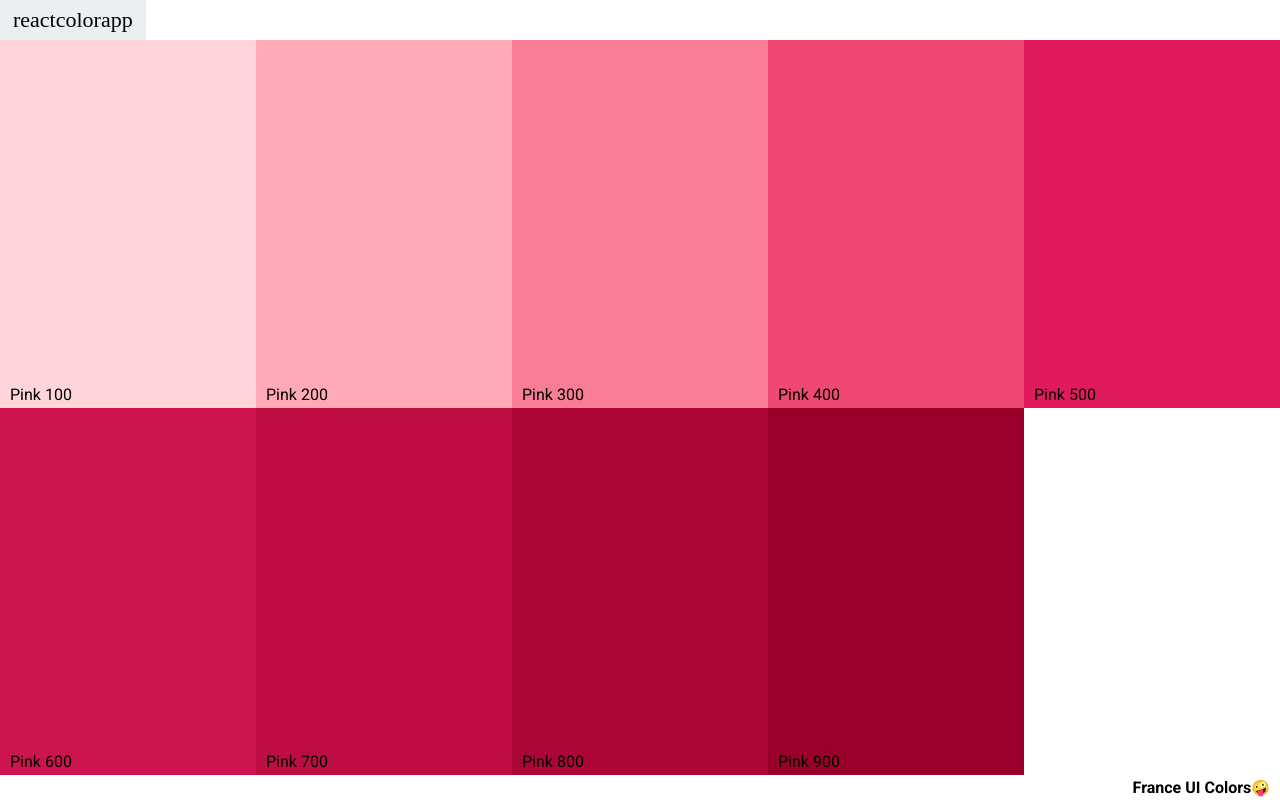
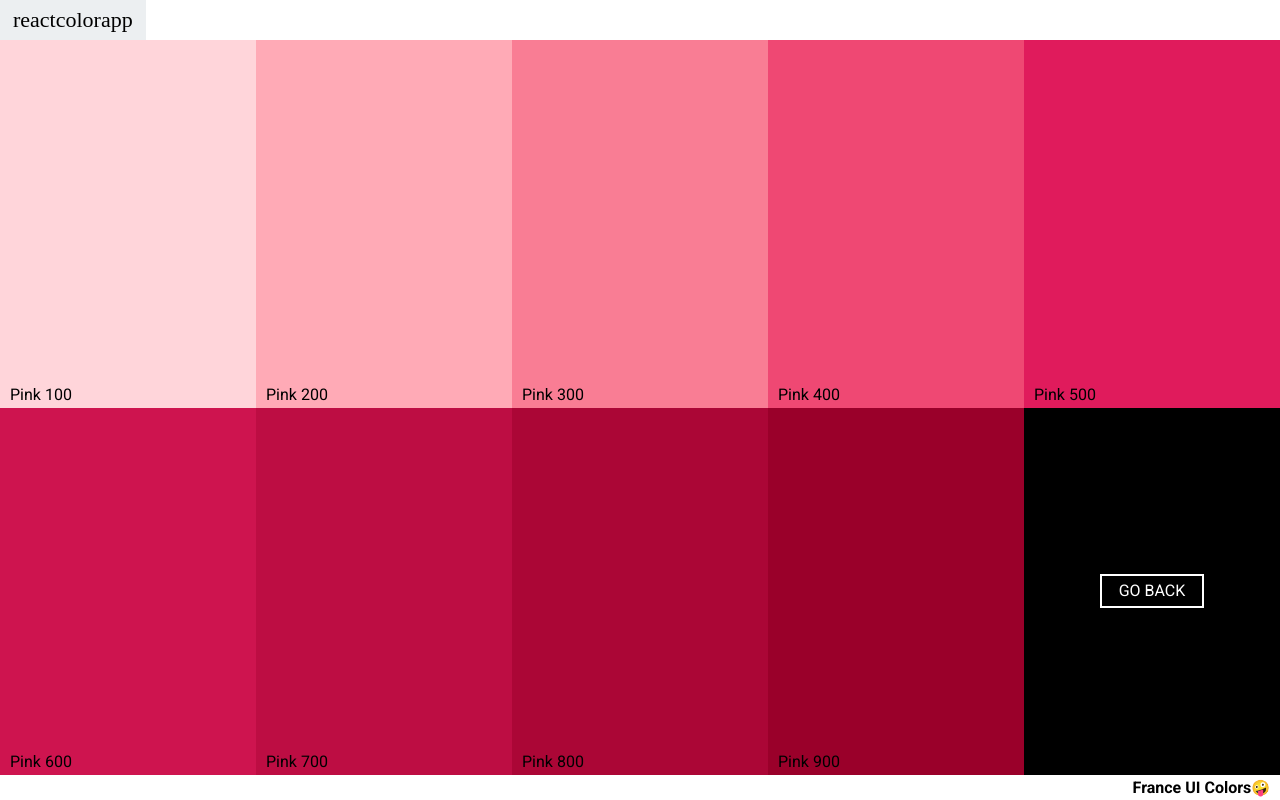
Before and after one commit to uladzislau-stuk/react-color-app, a React (Create React App) app: page /palette/france-ui-colors/pink in a window 1280 px wide. Built offline with nearby package versions, Linux system fonts and the light colour scheme.

Commit message:
Add GoBackBox

```diff
--- /dev/null
+++ b/src/components/pages/ColorPalette/GoBackBox/GoBackBox.js
@@ -0,0 +1,13 @@
+import React from 'react'
+import './GoBackBox.scss'
+import { Link } from 'react-router-dom'
+
+function GoBackBox(props) {
+	return (
+		<div className="GoBackBox">
+			<Link to={props.prevUrl} className="GoBackBox-btn">Go Back</Link>
+		</div>
+	);
+}
+
+export default GoBackBox
--- /dev/null
+++ b/src/components/pages/ColorPalette/GoBackBox/GoBackBox.scss
@@ -0,0 +1,32 @@
+.GoBackBox {
+	display: inline-block;
+	width: 20%;
+	height: 50%;
+	position: relative;
+	cursor: pointer;
+	text-align: center;
+	margin-bottom: -4px;
+	background-color: black;
+
+	&-btn {
+		position: absolute;
+		top: 50%;
+		left: 50%;
+		transform: translate(-50%, -50%);
+		cursor: pointer;
+		width: 100px;
+		height: 30px;
+		line-height: 30px;
+		color: white;
+		text-transform: uppercase;
+		background-color: transparent;
+		transition: .5s;
+		outline: none;
+		border: 2px solid white;
+	}
+
+	&:hover &-btn {
+		color: black;
+		background-color: white;
+	}
+}
--- a/src/components/pages/ColorPalette/Palette/Palette.js
+++ b/src/components/pages/ColorPalette/Palette/Palette.js
@@ -1,6 +1,6 @@
 import React, { Component } from 'react'
 import uuid from 'uuid/v4'
-import { ColorBox } from '../'
+import { ColorBox, GoBackBox } from '../'
 import { withRouter } from 'react-router-dom'
 import './Palette.scss'
 
@@ -16,7 +16,7 @@ class Palette extends Component {
 	}
 
 	render() {
-		const { colors, level, format, match } = this.props;
+		const { colors, level, format, paletteId, match } = this.props;
 		const isColorPalettePage = match.params.id && !match.params.colorId
 		const colorBoxes = isColorPalettePage ? colors[level] : this.getShades(colors, match.params.colorId)
 
@@ -30,6 +30,9 @@ class Palette extends Component {
 						format={color[format]}
 					/>
 				))}
+				{!isColorPalettePage &&
+					<GoBackBox prevUrl={`/palette/${paletteId}`} />
+				}
 			</div>
 		);
 	}
--- a/src/components/pages/ColorPalette/index.js
+++ b/src/components/pages/ColorPalette/index.js
@@ -1,9 +1,11 @@
 import Palette from './Palette/Palette.js'
+import GoBackBox from './GoBackBox/GoBackBox.js'
 import ColorBox from './ColorBox/ColorBox.js'
 import NavBar from './NavBar/NavBar'
 
 export {
 	Palette,
+	GoBackBox,
 	ColorBox,
 	NavBar
 }
--- a/src/containers/ColorPalette/ColorPalette.js
+++ b/src/containers/ColorPalette/ColorPalette.js
@@ -30,7 +30,7 @@ class ColorPalette extends Component {
 	}
 	render() {
 		const { level, format, showNotification } = this.state
-		const { colors, paletteName, emoji } = this.props
+		const { colors, id, paletteName, emoji } = this.props
 
 		return (
 			<div className="ColorPalette">
@@ -46,6 +46,7 @@ class ColorPalette extends Component {
 					colors={colors}
 					level={level}
 					format={format}
+					paletteId={id}
 				/>
 				<footer>
 					{paletteName}
```
